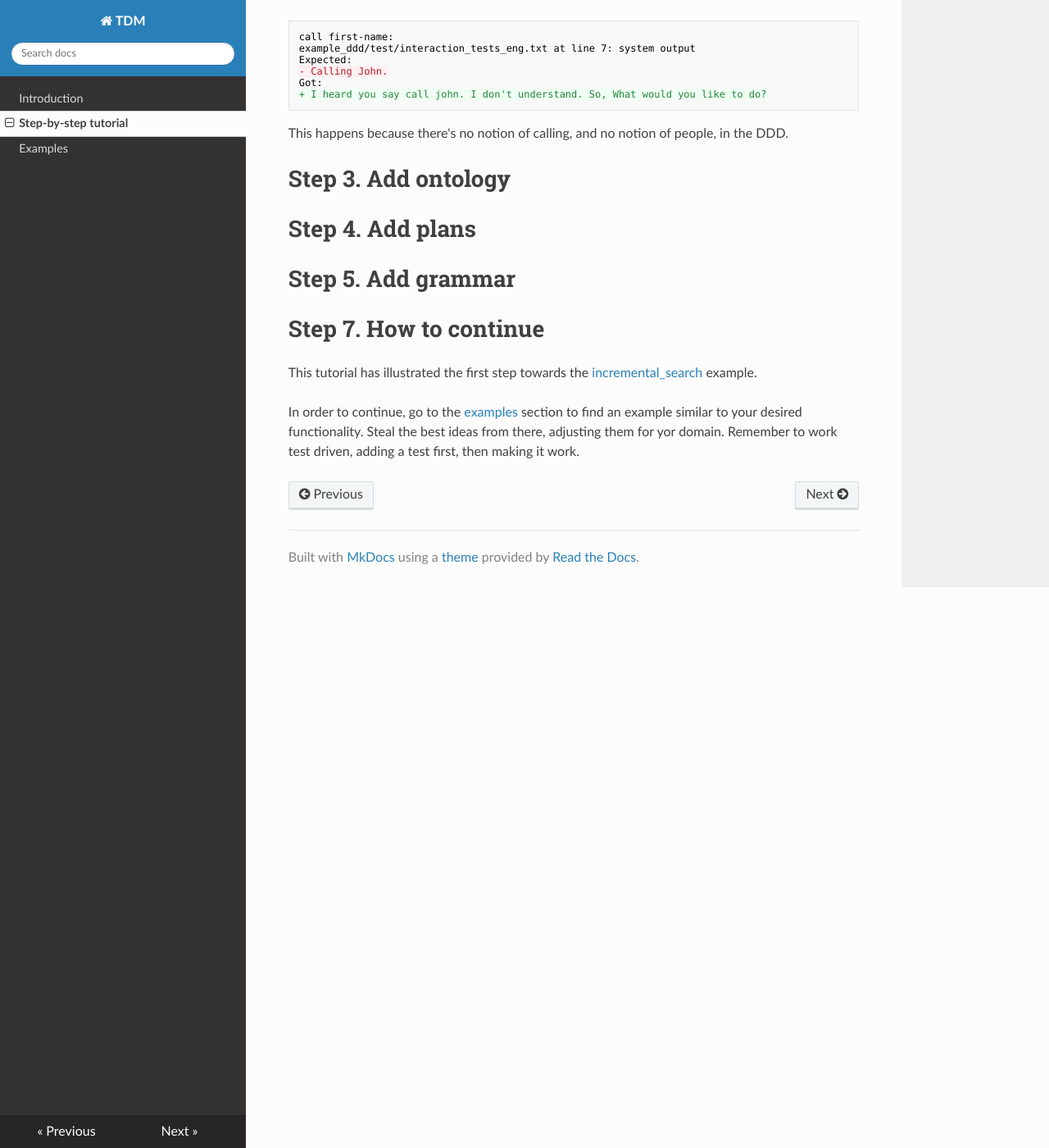
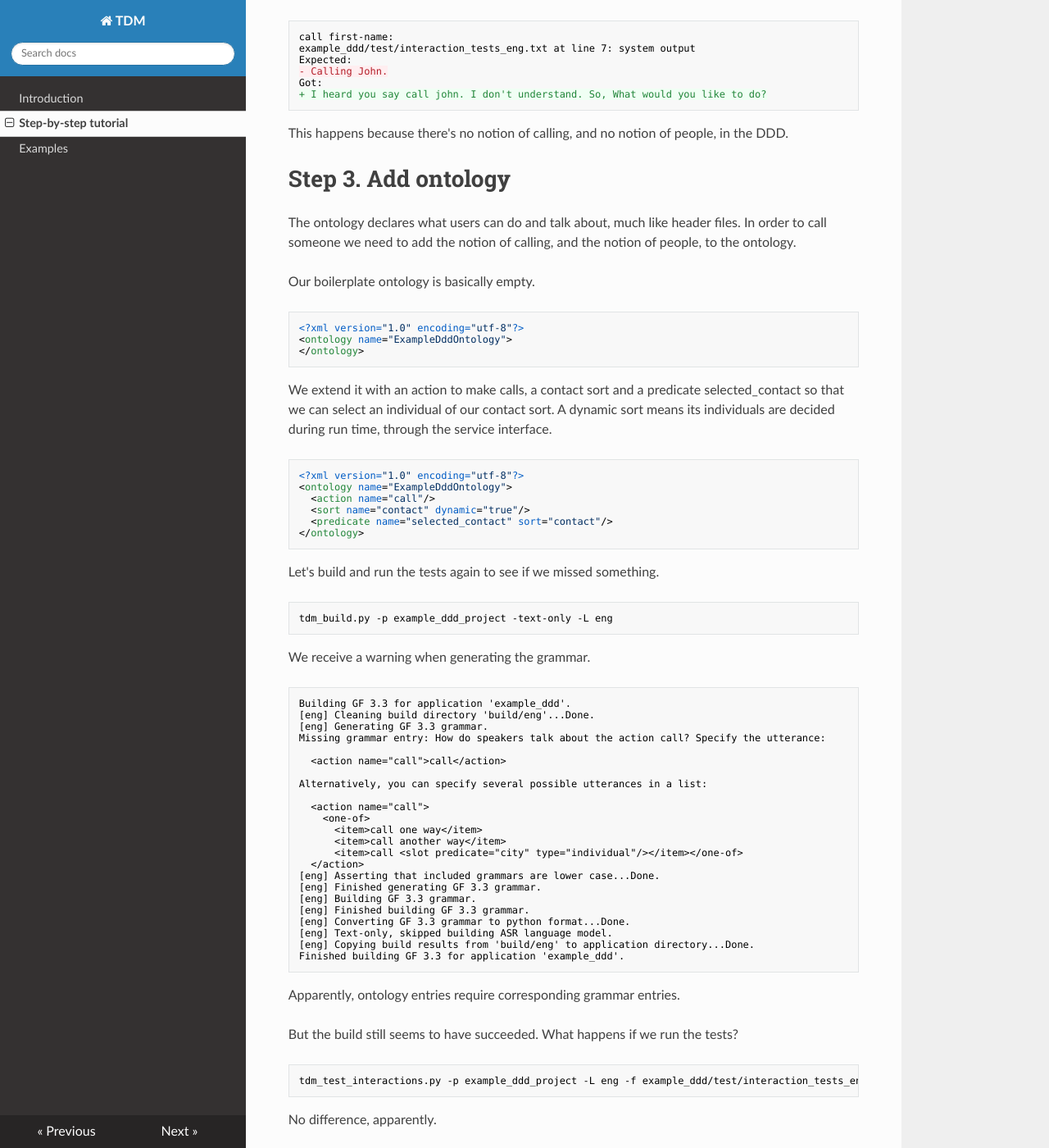
Before and after one commit to Talkamatic/dialogue-domain-descriptions, an MkDocs documentation site: the page built from docs/tutorial.md, in a window 1280 px wide and 1400 px high, scrolled down 979 px. Shown: the whole window at 82% size. Built offline with MkDocs 1.6.1, drawn with Linux system fonts in a browser that asks for light colours; nearby versions of some CDN libraries; old or Windows-style settings are respelled for this version of MkDocs; some of the changed text lies outside the part shown.

Commit message:
Add ontology instructions to tutorial

````diff
--- a/docs/tutorial.md
+++ b/docs/tutorial.md
@@ -57,8 +57,87 @@ This happens because there's no notion of calling, and no notion of people, in t
 
 
 # Step 3. Add ontology
-# Step 4. Add plans
-# Step 5. Add grammar
+
+The ontology declares what users can do and talk about, much like header files. In order to call someone we need to add the notion of calling, and the notion of people, to the ontology.
+
+Our boilerplate ontology is basically empty.
+
+```xml
+<?xml version="1.0" encoding="utf-8"?>
+<ontology name="ExampleDddOntology">
+</ontology>
+```
+
+We extend it with an action to make calls, a contact sort and a predicate selected_contact so that we can select an individual of our contact sort. A dynamic sort means its individuals are decided during run time, through the service interface.
+
+```xml
+<?xml version="1.0" encoding="utf-8"?>
+<ontology name="ExampleDddOntology">
+  <action name="call"/>
+  <sort name="contact" dynamic="true"/>
+  <predicate name="selected_contact" sort="contact"/>
+</ontology>
+```
+
+Let's build and run the tests again to see if we missed something.
+
+```bash
+tdm_build.py -p example_ddd_project -text-only -L eng
+```
+
+We receive a warning when generating the grammar.
+
+```diff
+Building GF 3.3 for application 'example_ddd'.
+[eng] Cleaning build directory 'build/eng'...Done.
+[eng] Generating GF 3.3 grammar.
+Missing grammar entry: How do speakers talk about the action call? Specify the utterance:
+
+  <action name="call">call</action>
+
+Alternatively, you can specify several possible utterances in a list:
+
+  <action name="call">
+    <one-of>
+      <item>call one way</item>
+      <item>call another way</item>
+      <item>call <slot predicate="city" type="individual"/></item></one-of>
+  </action>
+[eng] Asserting that included grammars are lower case...Done.
+[eng] Finished generating GF 3.3 grammar.
+[eng] Building GF 3.3 grammar.
+[eng] Finished building GF 3.3 grammar.
+[eng] Converting GF 3.3 grammar to python format...Done.
+[eng] Text-only, skipped building ASR language model.
+[eng] Copying build results from 'build/eng' to application directory...Done.
+Finished building GF 3.3 for application 'example_ddd'.
+```
+
+Apparently, ontology entries require corresponding grammar entries.
+
+But the build still seems to have succeeded. What happens if we run the tests?
+
+```bash
+tdm_test_interactions.py -p example_ddd_project -L eng -f example_ddd/test/interaction_tests_eng.txt
+```
+
+No difference, apparently.
+
+```diff
+call first-name:
+example_ddd/test/interaction_tests_eng.txt at line 7: system output
+Expected:
+- Calling John.
+Got:
++ I heard you say call john. I don't understand. So, What would you like to do?
+```
+
+How about that grammar entry?
+
+
+# Step 4. Add grammar
+# Step 5. Add plans
+# Step 6. Add service interface
 # Step 7. How to continue
 
 This tutorial has illustrated the first step towards the [incremental_search](examples#incremental_search) example.
````
